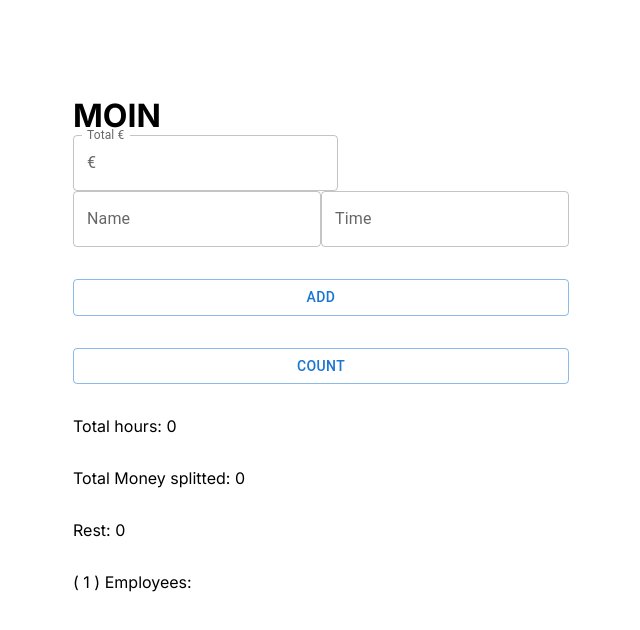
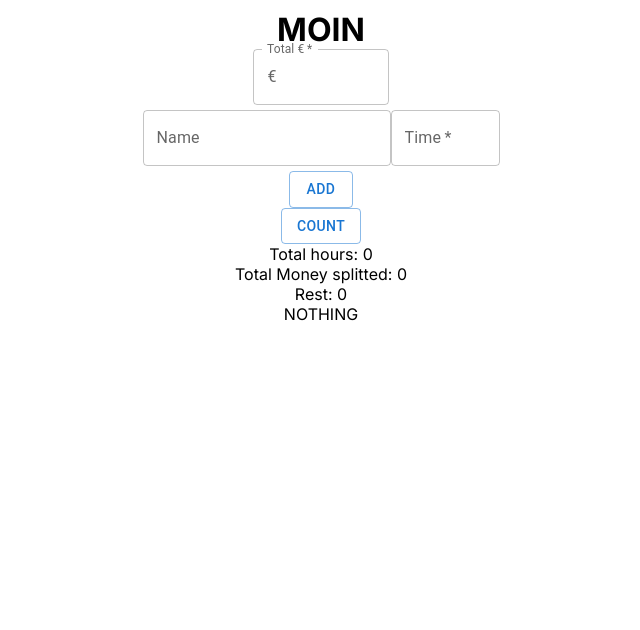
Before and after one commit to bananna96/lido, a Next.js app in the folder lido/: page / in a window 1280 px wide. Shown: the top 630 px of the page, without its empty margins (319-959 px from the left). Built offline with nearby package versions, Linux system fonts and the light colour scheme.

Commit message:
[master] small fixes and added component

```diff
--- /dev/null
+++ b/lido/src/app/components/resultDisplay.tsx
@@ -0,0 +1,16 @@
+import { Fragment } from "react"; // TODO: notwenig?
+import { Card, CardContent, CardActions, Typography } from "@mui/material";
+
+export default function ResultDisplay(props: any) {
+	return (
+		<Fragment>
+			<Card variant="outlined">
+				<CardContent>
+					<Typography variant="h5" component="div">
+						{props.name} = {props.amount}€
+					</Typography>
+				</CardContent>
+			</Card>
+		</Fragment>
+	);
+}
--- a/lido/src/app/page.module.css
+++ b/lido/src/app/page.module.css
@@ -3,7 +3,7 @@
 	flex-direction: column;
 	/* justify-content: space-between; */
 	align-items: center;
-	padding: 6rem;
+	padding: 10px;
 	min-height: 100vh;
 }
 
@@ -227,3 +227,30 @@
 		transform: rotate(0deg);
 	}
 }
+
+/* COUNTER */
+.mainContainer {
+	display: flex;
+	flex-direction: column;
+	align-items: center;
+	width: 100%;
+}
+
+.container {
+	display: flex;
+	flex-direction: column;
+	justify-content: space-evenly;
+	align-items: center;
+	width: 100%;
+}
+
+.inputContainer {
+	width: 100%;
+	display: flex;
+	justify-content: center;
+}
+.margin5 {
+	margin: 5px;
+}
+
+/* END COUNTER STYLES */
--- a/lido/src/app/pages/counter.tsx
+++ b/lido/src/app/pages/counter.tsx
@@ -7,8 +7,10 @@ import {
 	CircularProgress,
 	Box,
 } from "@mui/material";
+import styles from "../page.module.css";
 import { styled } from "@mui/material/styles";
-import { useEffect, useState } from "react";
+import { Fragment, useEffect, useState } from "react";
+import ResultDisplay from "../components/resultDisplay";
 // import employeeForm from "../components/employeeForm";
 
 const Item = styled(Paper)(({ theme }) => ({
@@ -30,6 +32,7 @@ export default function Counter() {
 	});
 
 	const [loaded, setLoaded] = useState(false);
+	const [counted, setCounted] = useState(false);
 
 	// This will run one time after the component mounts
 	useEffect(() => {
@@ -85,7 +88,7 @@ export default function Counter() {
 
 	const getEmployeeForm = (id: number) => {
 		return (
-			<div key={id}>
+			<div key={id} className={styles.margin5}>
 				<TextField
 					label="Name"
 					type="text"
@@ -94,19 +97,21 @@ export default function Counter() {
 					}}
 				/>
 				<TextField
+					required
 					label="Time"
 					type="number"
 					onChange={e => {
 						updateEmpState(id, "time", e);
 					}}
+					InputProps={{
+						inputProps: {
+							max: 100,
+							min: 0,
+						},
+					}}
 				/>
 			</div>
 		);
-	};
-
-	const splitMoney = (allMoneyEmp: number, totalE: number) => {
-		let diff = allMoneyEmp - totalE;
-		console.log(diff);
 	};
 
 	const count = (totalE: any, totalH: any) => {
@@ -129,6 +134,7 @@ export default function Counter() {
 				all: allesVonEinzeln,
 				rest: totals.totalEuro - allesVonEinzeln,
 			});
+			setCounted(true);
 		}
 	};
 
@@ -139,9 +145,10 @@ export default function Counter() {
 					<CircularProgress />
 				</Box>
 			) : (
-				<div>
+				<div className={styles.mainContainer}>
 					<h1>MOIN</h1>
 					<TextField
+						required
 						label="Total €"
 						type="number"
 						onChange={e => {
@@ -153,20 +160,30 @@ export default function Counter() {
 									€
 								</InputAdornment>
 							),
+							inputProps: {
+								max: 3000,
+								min: 0,
+							},
 						}}
 					/>
-					<Stack spacing={4}>
+					<div className={styles.container}>
 						{items.map((formItem, index) => {
 							return (
-								<div key={index}>
+								<div
+									key={index}
+									className={styles.inputContainer}>
 									{getEmployeeForm(formItem.id)}
 								</div>
 							);
 						})}
-						<Button onClick={addItem} variant="outlined">
+						<Button
+							className={styles.margin5}
+							onClick={addItem}
+							variant="outlined">
 							ADD
 						</Button>
 						<Button
+							className={styles.margin5}
 							onClick={() =>
 								count(
 									totals.totalEuro,
@@ -182,18 +199,23 @@ export default function Counter() {
 							{`${allMoneyGivenAndRest.all}`}
 						</div>
 						<div>Rest: {`${allMoneyGivenAndRest.rest}`}</div>
-						<div>
-							( {`${items.length}`} ) Employees:{" "}
-							{items.map(i => {
+					</div>
+					<>
+						{counted ? (
+							items.map(item => {
 								return (
-									<div key={"name-" + i.id}>
-										<span>{i.name}</span>
-										<br />
+									<div>
+										<ResultDisplay
+											name={item.name}
+											amount={item.money}
+										/>
 									</div>
 								);
-							})}
-						</div>
-					</Stack>
+							})
+						) : (
+							<div>NOTHING</div>
+						)}
+					</>
 				</div>
 			)}
 		</>
```
Also changed, not shown: lido/src/app/components/employeeForm.tsx (+1 -10 lines).
